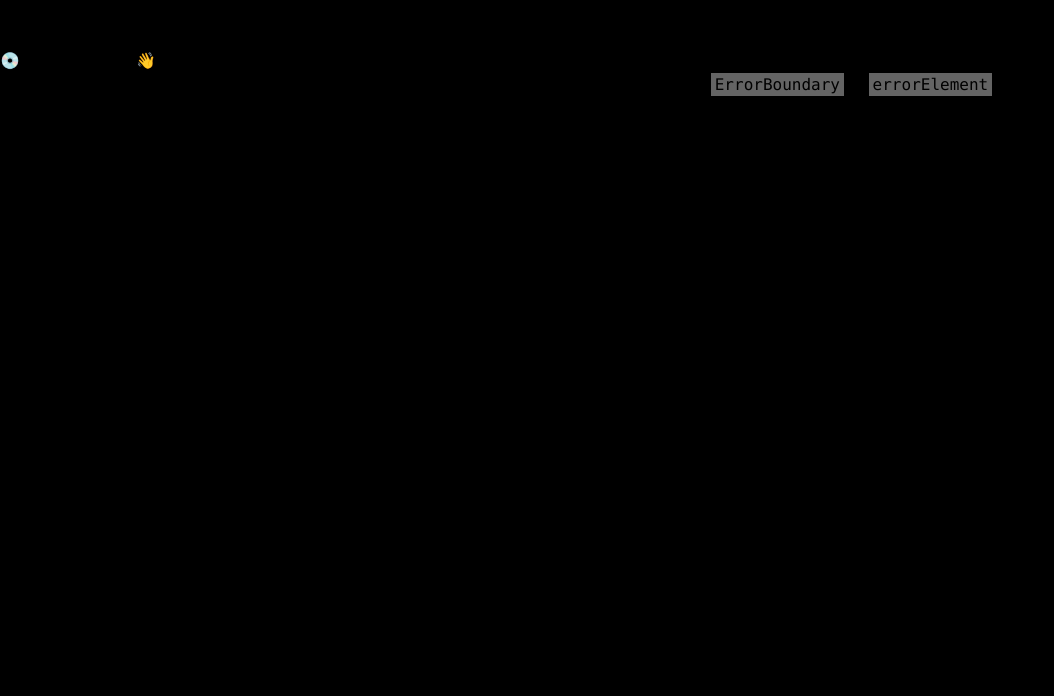
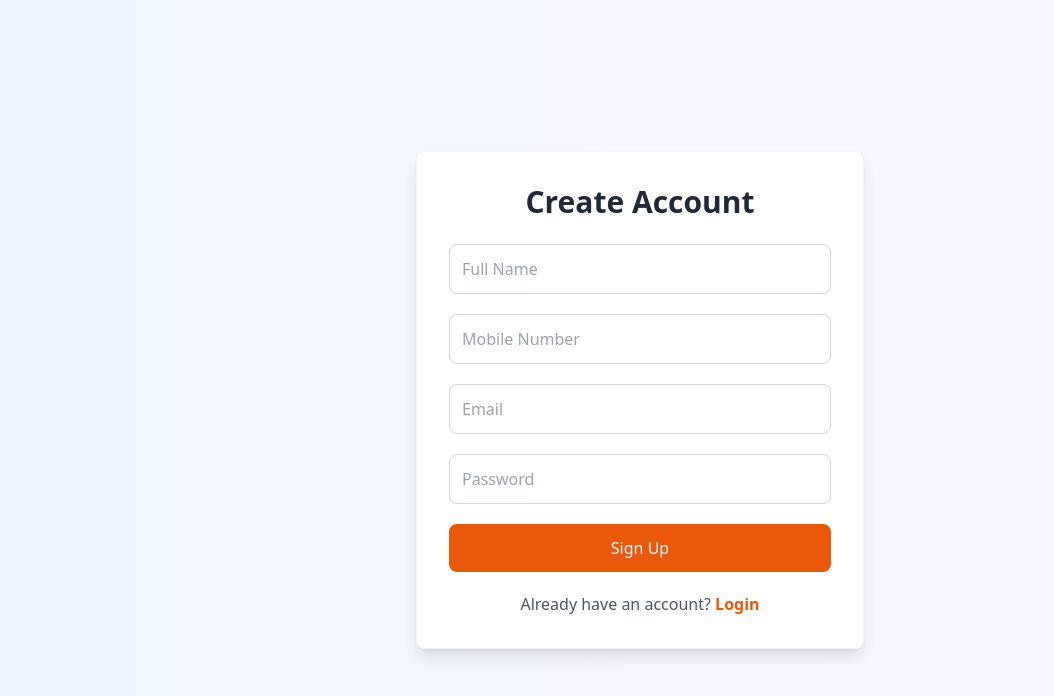
Before and after one commit to remeessalam/gadgenixstore, a React (Vite) app: page /signup in a window 1280 px wide. Before the commit this address had no page. Shown: the top 696 px of the page, without its empty margins (0-1054 px from the left). Built offline with nearby package versions, Linux system fonts and the light colour scheme.

Commit message:
added sign up and login page

```diff
--- a/package.json
+++ b/package.json
@@ -12,6 +12,7 @@
   "dependencies": {
     "@reduxjs/toolkit": "^2.5.0",
     "aos": "^2.3.4",
+    "axios": "^1.7.9",
     "keen-slider": "^6.8.6",
     "react": "^18.3.1",
     "react-dom": "^18.3.1",
--- /dev/null
+++ b/src/API/cartAPI.js
@@ -0,0 +1,14 @@
+// cartAPI.js
+import axios from "axios";
+
+const API_BASE_URL = "http://localhost:8080"; // Replace with your backend base URL
+
+export const addToCartAPI = async (cartItem) => {
+  try {
+    const response = await axios.post(`${API_BASE_URL}/api/cart`, cartItem);
+    return response.data; // Return the response data if needed
+  } catch (error) {
+    console.error("Error adding to cart:", error);
+    throw error; // Throw the error to handle it in the component
+  }
+};
--- a/src/App.jsx
+++ b/src/App.jsx
@@ -12,6 +12,8 @@ import ProductItem from "./Pages/ProductItem";
 import LandingPage from "./Pages/LandingPage";
 import ScrollToTop from "./Components/ScrollTop";
 import { Toaster } from "react-hot-toast";
+import Signup from "./Pages/Auth/Signup";
+import Login from "./Pages/Auth/Login";
 
 const AppRouter = createBrowserRouter([
   {
@@ -43,5 +45,7 @@ const AppRouter = createBrowserRouter([
       { path: "/landing-page", element: <LandingPage /> },
     ],
   },
+  { path: "/signup", element: <Signup /> },
+  { path: "/login", element: <Login /> },
 ]);
 export default AppRouter;
--- /dev/null
+++ b/src/Pages/Auth/Login.jsx
@@ -0,0 +1,96 @@
+import { useState } from "react";
+import { useForm } from "react-hook-form";
+import axios from "axios";
+import { Link, useNavigate } from "react-router-dom";
+
+const Login = () => {
+  const {
+    register,
+    handleSubmit,
+    formState: { errors },
+  } = useForm();
+  const [loading, setLoading] = useState(false);
+  const [error, setError] = useState("");
+  const navigate = useNavigate();
+
+  const onSubmit = async (data) => {
+    try {
+      setLoading(true);
+      const response = await axios.post("/api/login", {
+        email: data.email,
+        password: data.password,
+      });
+
+      if (response.data.success) {
+        localStorage.setItem("token", response.data.token);
+        navigate("/");
+      }
+    } catch (err) {
+      setError(err.response?.data?.message || "Login failed");
+    } finally {
+      setLoading(false);
+    }
+  };
+
+  return (
+    <div className="min-h-screen flex items-center justify-center bg-gradient-to-r from-blue-50 to-purple-50">
+      <div className="max-w-md w-full mx-4 p-8 bg-white rounded-lg shadow-lg border border-gray-100">
+        <h2 className="text-2xl font-bold mb-6 text-center">Login</h2>
+        <form onSubmit={handleSubmit(onSubmit)} className="space-y-4">
+          <div>
+            <input
+              type="email"
+              placeholder="Email"
+              className="w-full p-2 border rounded"
+              {...register("email", {
+                required: "Email is required",
+                pattern: {
+                  value: /^[A-Z0-9._%+-]+@[A-Z0-9.-]+\.[A-Z]{2,}$/i,
+                  message: "Invalid email address",
+                },
+              })}
+            />
+            {errors.email && (
+              <p className="text-red-500 text-sm">{errors.email.message}</p>
+            )}
+          </div>
+
+          <div>
+            <input
+              type="password"
+              placeholder="Password"
+              className="w-full p-2 border rounded"
+              {...register("password", { required: "Password is required" })}
+            />
+            {errors.password && (
+              <p className="text-red-500 text-sm">{errors.password.message}</p>
+            )}
+          </div>
+
+          {error && <p className="text-red-500 text-sm">{error}</p>}
+
+          <button
+            type="submit"
+            disabled={loading}
+            className="w-full bg-orange-600 text-white p-2 rounded hover:bg-orange-700 disabled:bg-gray-400"
+          >
+            {loading ? "Logging in..." : "Login"}
+          </button>
+          <div className="text-center mt-4">
+            <p className="text-gray-600">
+              Already have an account?{" "}
+              <Link
+                to="/signup"
+                className="text-orange-600 hover:text-orange-800 font-semibold"
+              >
+                Signup
+              </Link>
+            </p>
+          </div>
+        </form>
+      </div>
+    </div>
+  );
+};
+
+export default Login;
--- /dev/null
+++ b/src/Pages/Auth/Signup.jsx
@@ -0,0 +1,144 @@
+import { useState } from "react";
+import { useForm } from "react-hook-form";
+import axios from "axios";
+import { useNavigate, Link } from "react-router-dom";
+
+const Signup = () => {
+  const {
+    register,
+    handleSubmit,
+    formState: { errors },
+  } = useForm();
+  const [loading, setLoading] = useState(false);
+  const [error, setError] = useState("");
+  const navigate = useNavigate();
+
+  const onSubmit = async (data) => {
+    try {
+      setLoading(true);
+      const response = await axios.post("/api/signup", {
+        fullName: data.fullName,
+        mobile: data.mobile,
+        email: data.email,
+        password: data.password,
+      });
+
+      if (response.data.success) {
+        navigate("/login");
+      }
+    } catch (err) {
+      setError(err.response?.data?.message || "Signup failed");
+    } finally {
+      setLoading(false);
+    }
+  };
+
+  return (
+    <div className="min-h-screen flex items-center justify-center bg-gradient-to-r from-blue-50 to-purple-50">
+      <div className="max-w-md w-full mx-4 p-8 bg-white rounded-lg shadow-lg border border-gray-100">
+        <h2 className="text-3xl font-bold mb-6 text-center text-gray-800">
+          Create Account
+        </h2>
+        <form onSubmit={handleSubmit(onSubmit)} className="space-y-5">
+          <div>
+            <input
+              type="text"
+              placeholder="Full Name"
+              className="w-full p-3 border border-gray-300 rounded-lg focus:outline-none focus:ring-2 focus:ring-blue-500"
+              {...register("fullName", { required: "Full name is required" })}
+            />
+            {errors.fullName && (
+              <p className="text-red-500 text-sm mt-1">
+                {errors.fullName.message}
+              </p>
+            )}
+          </div>
+
+          <div>
+            <input
+              type="tel"
+              placeholder="Mobile Number"
+              className="w-full p-3 border border-gray-300 rounded-lg focus:outline-none focus:ring-2 focus:ring-blue-500"
+              {...register("mobile", {
+                required: "Mobile number is required",
+                pattern: {
+                  value: /^[0-9]{10}$/,
+                  message: "Invalid mobile number",
+                },
+              })}
+            />
+            {errors.mobile && (
+              <p className="text-red-500 text-sm mt-1">
+                {errors.mobile.message}
+              </p>
+            )}
+          </div>
+
+          <div>
+            <input
+              type="email"
+              placeholder="Email"
+              className="w-full p-3 border border-gray-300 rounded-lg focus:outline-none focus:ring-2 focus:ring-blue-500"
+              {...register("email", {
+                required: "Email is required",
+                pattern: {
+                  value: /^[A-Z0-9._%+-]+@[A-Z0-9.-]+\.[A-Z]{2,}$/i,
+                  message: "Invalid email address",
+                },
+              })}
+            />
+            {errors.email && (
+              <p className="text-red-500 text-sm mt-1">
+                {errors.email.message}
+              </p>
+            )}
+          </div>
+
+          <div>
+            <input
+              type="password"
+              placeholder="Password"
+              className="w-full p-3 border border-gray-300 rounded-lg focus:outline-none focus:ring-2 focus:ring-blue-500"
+              {...register("password", {
+                required: "Password is required",
+                minLength: {
+                  value: 6,
+                  message: "Password must be at least 6 characters",
+                },
+              })}
+            />
+            {errors.password && (
+              <p className="text-red-500 text-sm mt-1">
+                {errors.password.message}
+              </p>
+            )}
+          </div>
+
+          {error && <p className="text-red-500 text-sm text-center">{error}</p>}
+
+          <button
+            type="submit"
+            disabled={loading}
+            className="w-full bg-orange-600 text-white p-3 rounded-lg hover:bg-orange-700 transition duration-300 disabled:bg-gray-400"
+          >
+            {loading ? "Creating Account..." : "Sign Up"}
+          </button>
+
+          <div className="text-center mt-4">
+            <p className="text-gray-600">
+              Already have an account?{" "}
+              <Link
+                to="/login"
+                className="text-orange-600 hover:text-orange-800 font-semibold"
+              >
+                Login
+              </Link>
+            </p>
+          </div>
+        </form>
+      </div>
+    </div>
+  );
+};
+
+export default Signup;
--- a/src/Pages/ProductItem.jsx
+++ b/src/Pages/ProductItem.jsx
@@ -165,6 +165,7 @@ const ProductItem = () => {
             {product.id === 1 && (
               <div className="flex gap-2">
                 <h1
+                  data-aos="fade-up"
                   onClick={() => chooseProductColor("white")}
                   className={`py-2 px-3 rounded-2xl border w-fit ${
                     color === "white" ? `bg-white text-black` : `bg-`
@@ -173,6 +174,7 @@ const ProductItem = () => {
                   white
                 </h1>
                 <h1
+                  data-aos="fade-up"
                   onClick={() => chooseProductColor("black")}
                   className={`py-2 px-3 rounded-2xl border w-fit ${
                     color === "black" ? `bg-white text-black` : `bg-`
@@ -224,7 +226,7 @@ const ProductItem = () => {
                 </button>
               )}
             </div>
-            <p>
+            <p data-aos="fade-up">
               Refunds are not applicable, but we will arrange a replacement for
               any product with physical damage upon delivery.
             </p>
@@ -278,7 +280,7 @@ const ProductItem = () => {
               <h2 data-aos="fade-up" className="text-3xl font-semibold mb-2">
                 Product Details
               </h2>
-              <div className="space-y-4">
+              <div data-aos="fade-up" className="space-y-4">
                 <h2>
                   {product?.details?.connectivityTechnology &&
                     "Connectivity Technology: "}
```
Also changed, not shown: 1 other file (tests, documents, lock files or other folders).
